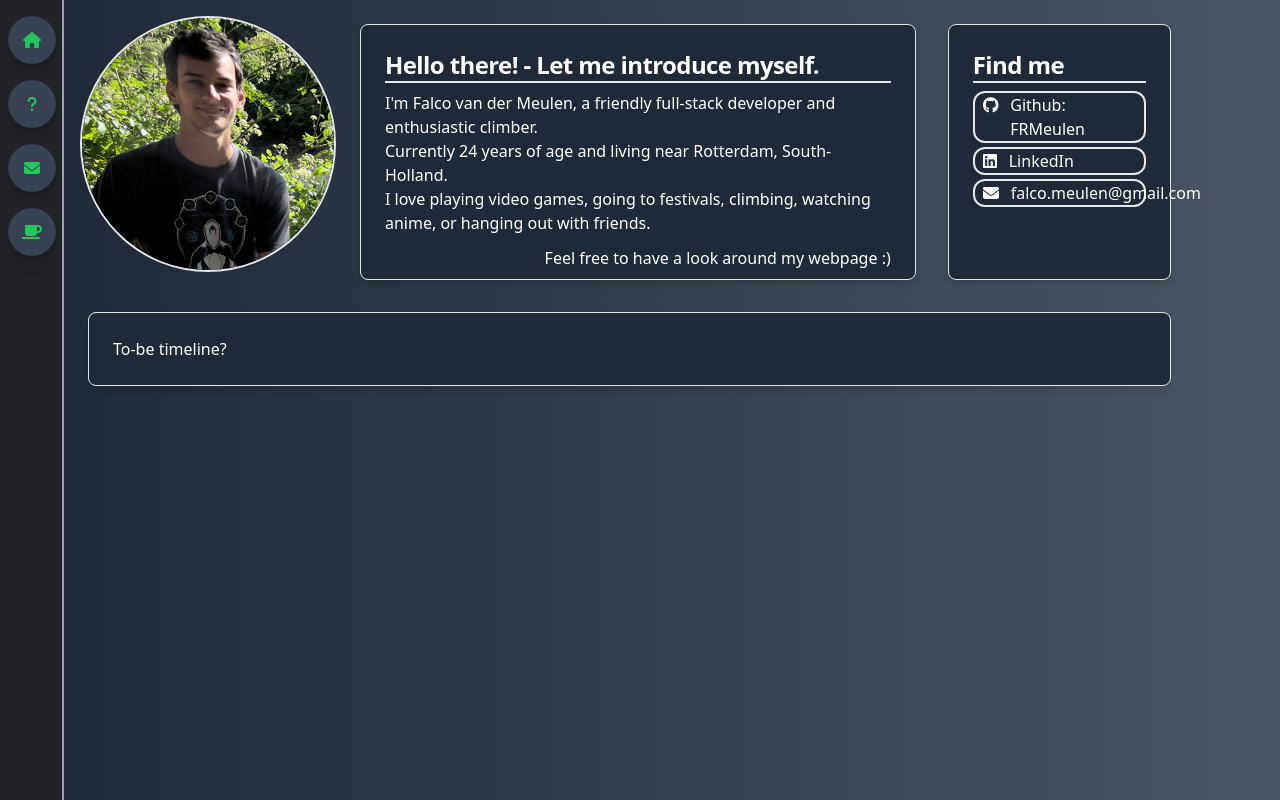
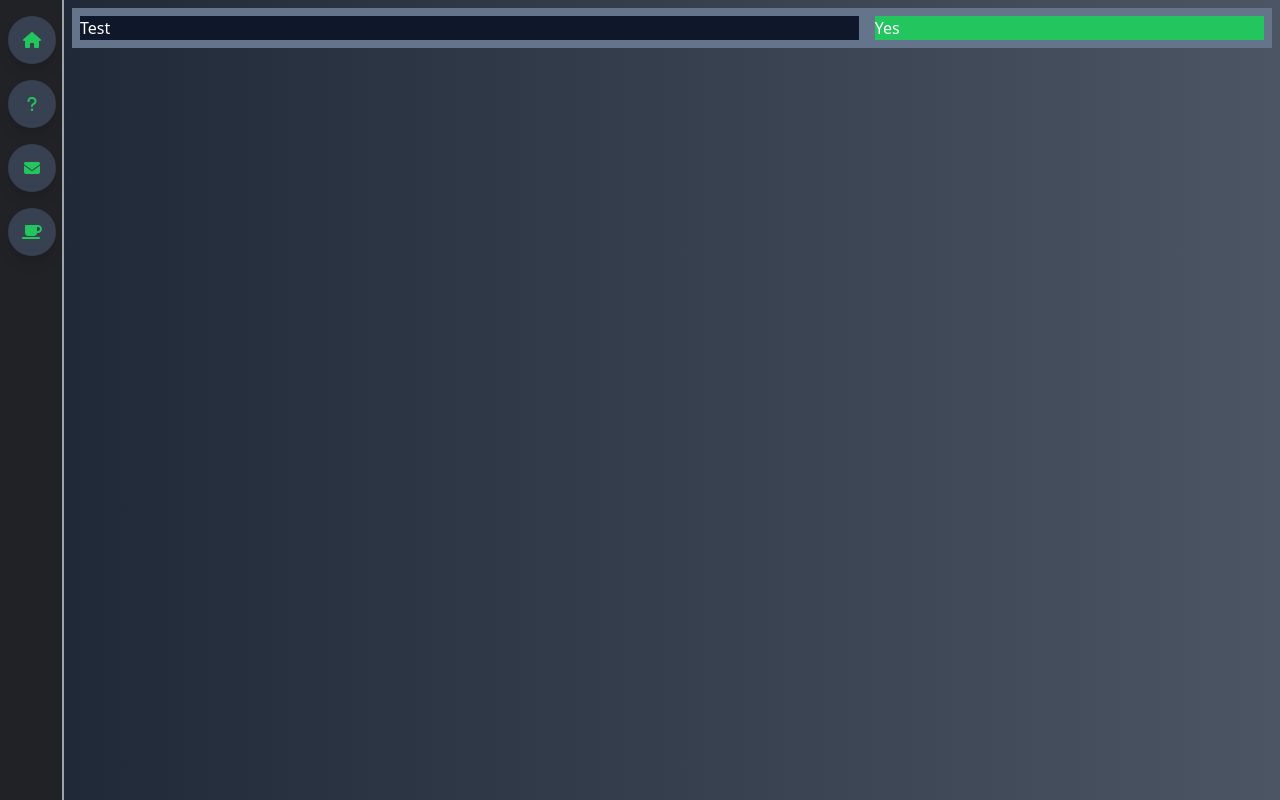
Before and after one commit to FRMeulen/me-online, a Vue app: page / in a window 1280 px wide. Built offline with nearby package versions, Linux system fonts and the light colour scheme.

Commit message:
Working on spacing.

```diff
--- a/src/App.vue
+++ b/src/App.vue
@@ -2,27 +2,33 @@
   <div class="flex flex-row z-50">
     <SideBar />
     <div
-      class="min-h-screen bg-gradient-to-l from-gray-600 to-gray-800"
+      class="min-h-screen max-h-screen bg-gradient-to-l from-gray-600 to-gray-800"
       :style="{ width: widthClass }"
     >
-      <router-view class="m-2 text-white" />
+      <router-view class="m-2 text-white bg-slate-500" />
     </div>
   </div>
 </template>
 
 <script setup lang="ts">
 import { ref, onMounted, computed, onBeforeUnmount } from "vue";
+import { useStore } from "vuex";
 import SideBar from "./components/layout/SideBar.vue";
 
+const store = useStore();
+
 const sidebarWidth = ref(32);
-const routerViewWidth = ref(window.innerWidth - sidebarWidth.value);
+const heightBuffer = ref(16);
+
+store.commit("updateWidth", window.innerWidth - sidebarWidth.value);
+store.commit("updateHeight", window.innerHeight - heightBuffer.value);
 
 function onResize(): void {
-  routerViewWidth.value = window.innerWidth - sidebarWidth.value;
+  store.commit("updateWidth", window.innerWidth - sidebarWidth.value);
 }
 
 const widthClass = computed(() => {
-  return `${routerViewWidth.value - sidebarWidth.value}px`;
+  return `${store.getters.width}px`;
 });
 
 onMounted(() => {
--- a/src/store/index.ts
+++ b/src/store/index.ts
@@ -1,9 +1,26 @@
 import { createStore } from "vuex";
 
 export default createStore({
-  state: {},
-  getters: {},
-  mutations: {},
+  state: {
+    routerViewWidth: 0,
+    routerViewHeight: 0,
+  },
+  getters: {
+    width: (state) => {
+      return state.routerViewWidth;
+    },
+    height: (state) => {
+      return state.routerViewHeight;
+    },
+  },
+  mutations: {
+    updateWidth(state, width) {
+      state.routerViewWidth = width;
+    },
+    updateHeight(state, height) {
+      state.routerViewHeight = height;
+    },
+  },
   actions: {},
   modules: {},
 });
--- a/src/views/HomeView.vue
+++ b/src/views/HomeView.vue
@@ -1,54 +1,8 @@
 <template>
-  <div class="home w-11/12">
-    <div class="flex flex-row max-h-80">
-      <img
-        alt="Me"
-        src="@/assets/me.jpg"
-        class="profile-icon w-16 h-16 md:w-32 md:h-32 lg:w-48 lg:h-48 xl:w-64 xl:h-64 2xl:w-96 2xl:h-96"
-      />
-      <div
-        class="card w-128 h-16 md:w-160 md:h-32 lg:w-192 lg:h-48 xl:w-224 xl:h-64 2xl:w-256 2xl:h-96"
-      >
-        <h1 class="card-title">Hello there! - Let me introduce myself.</h1>
-        <p class="card-text h-3/4">
-          I'm Falco van der Meulen, a friendly full-stack developer and
-          enthusiastic climber.<br />
-          Currently 24 years of age and living near Rotterdam, South-Holland.<br />
-          I love playing video games, going to festivals, climbing, watching
-          anime, or hanging out with friends.<br />
-          <br />
-        </p>
-        <p class="text-right text-white">
-          Feel free to have a look around my webpage :)<br />
-        </p>
-      </div>
-      <div class="card-no-hover w-1/5">
-        <h1 class="card-title">Find me</h1>
-        <SocialsIcon
-          icon-name="fa-brands fa-github"
-          description="Github: FRMeulen"
-          url="https://github.com/FRMeulen"
-        />
-        <SocialsIcon
-          icon-name="fa-brands fa-linkedin"
-          description="LinkedIn"
-          url="https://www.linkedin.com/in/falco-van-der-meulen-671614153/"
-        />
-        <SocialsIcon
-          icon-name="fa-solid fa-envelope"
-          description="falco.meulen@gmail.com"
-          url="#"
-        />
-      </div>
-    </div>
-    <div class="flex flex-row">
-      <div class="card w-full">
-        <h1 class="card-text">To-be timeline?</h1>
-      </div>
-    </div>
+  <div class="home flex row">
+    <div class="main-content bg-slate-900 w-2/3 m-2">Test</div>
+    <div class="right-column bg-green-500 w-1/3 m-2">Yes</div>
   </div>
 </template>
 
-<script setup lang="ts">
-import SocialsIcon from "@/components/home/SocialsIcon.vue";
-</script>
+<script setup lang="ts"></script>
```
